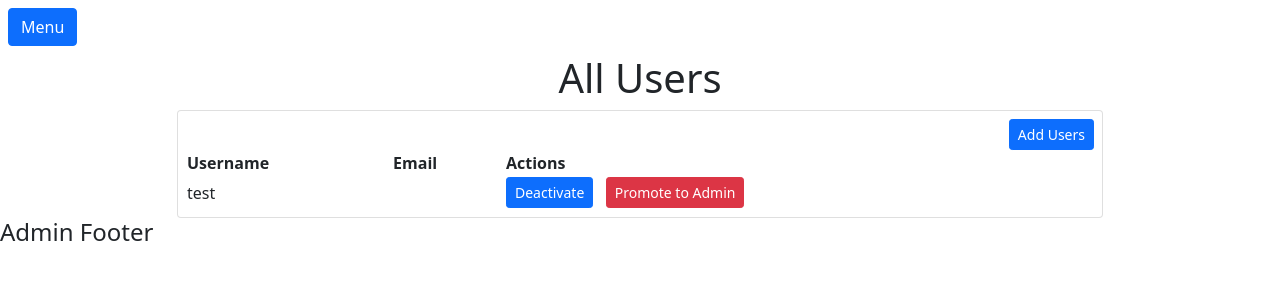
After one commit to pradipkandel008/batch28B, a Django app: page /admins/users in a window 1280 px wide. The commit adds this page. Shown: the top 300 px of the page. Run offline with Django 3.2, Linux system fonts and the light colour scheme; a user stored in the database is signed in; data comes from the database, SQL or seed files in the repository; parts of the project's set-up code (start-up, migrations or seed data) failed here and were passed over.

Commit message:
user and admin show in admin panel , profile creation

```diff
--- /dev/null
+++ b/DJANGO/ecommerce/accounts/templates/accounts/users.html
@@ -0,0 +1,39 @@
+{% extends 'layout-admin.html' %}
+{% block title %}
+<title>All Users</title>
+{% endblock%}
+
+{% block main_content %}
+<div class="container">
+    <div class="row">
+
+        <div class="col-md-10 offset-md-1">
+            <h1 class="text-center">All Users</h1>
+            <div class="card p-2">
+               {% include 'products/message.html' %}
+                <a class="btn btn-primary btn-sm ms-auto" href="#">Add Users</a>
+                <table class="table-striped">
+                    <tr>
+                        <th>Username</th>
+                        <th>Email</th>
+                        <th>Actions</th>
+                    </tr>
+                    {% for i in users %}
+                    <tr>
+                        <td> {{ i.username }}</td>
+                        <td> {{ i.email }}</td>
+                        <td><a class="btn btn-primary btn-sm"
+                               href="#">Deactivate</a> &nbsp;
+                            <a class="btn btn-danger btn-sm"
+                               href="/promote_user/{{i.id}}"
+                               onclick="return confirm('Are you sure want to promote this user?')"
+                            >Promote to Admin</a></td>
+                    </tr>
+                    {% endfor %}
+
+                </table>
+            </div>
+        </div>
+    </div>
+</div>
+{% endblock main_content %}
--- a/DJANGO/ecommerce/accounts/urls.py
+++ b/DJANGO/ecommerce/accounts/urls.py
@@ -6,5 +6,10 @@ urlpatterns = [
     path('register', views.register_user),
     path('login', views.login_user),
     path('logout', views.logout_user),
+    path('admins/users',views.get_users),
+    path('admins/admins', views.get_admins),
+    path('promote_user/<int:user_id>', views.promote_user),
+    path('demote_user/<int:user_id>', views.demote_user),
+    path('profile', views.profile),
 
 ]
--- a/DJANGO/ecommerce/accounts/views.py
+++ b/DJANGO/ecommerce/accounts/views.py
@@ -3,8 +3,10 @@ from django.contrib.auth import logout, login, authenticate
 from django.contrib.auth.forms import UserCreationForm
 from django.contrib.auth.models import User
 from django.contrib import messages
-from .forms import LoginForm, CreateUserForm
-from .auth import unauthenticated_user
+from .forms import LoginForm, CreateUserForm, ProfileForm
+from .auth import unauthenticated_user, admin_only, user_only
+from django.contrib.auth.decorators import login_required
+from .models import Profile
 
 def homepage(request):
     return render(request, 'accounts/homepage.html')
@@ -14,7 +16,9 @@ def register_user(request):
     if request.method == "POST":
         form = CreateUserForm(request.POST)
         if form.is_valid():
-            form.save()
+            user = form.save()
+            Profile.objects.create(user=user, username=user.username,
+                                   email = user.email)
             messages.add_message(request, messages.SUCCESS, 'User registered successfully')
             return redirect('/login')
         else:
@@ -55,3 +59,56 @@ def login_user(request):
 def logout_user(request):
     logout(request)
     return redirect('/login')
+
+
+@login_required
+@admin_only
+def get_users(request):
+    users = User.objects.filter(is_staff=0).order_by('-id')
+    context = {
+        'users':users
+    }
+    return render(request, 'accounts/users.html', context)
+
+
+@login_required
+@admin_only
+def get_admins(request):
+    admins = User.objects.filter(is_staff=1).order_by('-id')
+    context = {
+        'admins':admins
+    }
+    return render(request, 'accounts/admins.html', context)
+
+@login_required
+@admin_only
+def promote_user(request,user_id):
+    user = User.objects.get(id=user_id)
+    user.is_staff=True
+    user.save()
+    messages.add_message(request, messages.SUCCESS, 'User promoted to admin')
+    return redirect('/admins/admins')
+
+@login_required
+@admin_only
+def demote_user(request,user_id):
+    user = User.objects.get(id=user_id)
+    user.is_staff=False
+    user.save()
+    messages.add_message(request, messages.SUCCESS, 'Admin demoted to user')
+    return redirect('/admins/users')
+
+@login_required
+@user_only
+def profile(request):
+    profile = request.user.profile
+    if request.method== 'POST':
+        form = ProfileForm(request.POST, request.FILES, instance=profile)
+        if form.is_valid():
+            form.save()
+            messages.add_message(request, messages.SUCCESS, 'Profile Updated Successfully')
+            return redirect('/profile')
+    context = {
+        'form': ProfileForm(instance=profile)
+    }
+    return render(request, 'accounts/profile.html', context)
--- a/DJANGO/ecommerce/admins/templates/admins/homepage.html
+++ b/DJANGO/ecommerce/admins/templates/admins/homepage.html
@@ -55,7 +55,7 @@
             <div class="card text-white bg-success mb-3" style="max-width: 35rem;">
                 <div class="card-header text-center">Total Users</div>
                 <div class="card-body">
-                    <a href="/admins/show-user"><h1 class="card-title text-center">{{user}}</h1></a>
+                    <a href="/admins/users"><h1 class="card-title text-center">{{user}}</h1></a>
 
                 </div>
             </div>
@@ -69,7 +69,7 @@
             <div class="card text-white bg-danger mb-3" style="max-width: 35rem;">
                 <div class="card-header text-center">Total Admins</div>
                 <div class="card-body">
-                    <a href="/admins/show-admin"> <h1 class="card-title text-center">{{admin}}</h1>
+                    <a href="/admins/admins"> <h1 class="card-title text-center">{{admin}}</h1>
                     </a>
                 </div>
             </div>
--- a/DJANGO/ecommerce/templates/header-admin.html
+++ b/DJANGO/ecommerce/templates/header-admin.html
@@ -15,8 +15,9 @@
         <li><a class="dropdown-item" href="/products/get_persons/">Person (ModelForm)</a></li>
          <li><a class="dropdown-item" href="/products/get_files/">Files (Normal Form)</a></li>
          <li><a class="dropdown-item" href="/products/get_file_modelform/">Files (ModelForm)</a></li>
-         <li><a class="dropdown-item" href="/admins/show-user">Users</a></li>
-         <li><a class="dropdown-item" href="/admins/show-admin">Admins</a></li>
+         <li><a class="dropdown-item" href="/admins/users">Users</a></li>
+         <li><a class="dropdown-item" href="/admins/admins">Admins</a></li>
+           <li><a class="dropdown-item" href="/admins/admins">Settings</a></li>
         <li><a class="dropdown-item" href="/logout">Logout</a></li>
       </ul>
 
```
Also changed, not shown: DJANGO/ecommerce/accounts/forms.py (+9 -0 lines), DJANGO/ecommerce/accounts/models.py (+10 -1 lines), DJANGO/ecommerce/accounts/templates/accounts/admins.html (added, +39 -0 lines), DJANGO/ecommerce/accounts/templates/accounts/profile.html (added, +56 -0 lines), DJANGO/ecommerce/templates/header.html (+6 -10 lines), DJANGO/ecommerce/accounts/migrations/0001_initial.py (added), DJANGO/ecommerce/static/images/sample_user.jpg (added), DJANGO/ecommerce/static/profiles/redmi.jpg (added).
